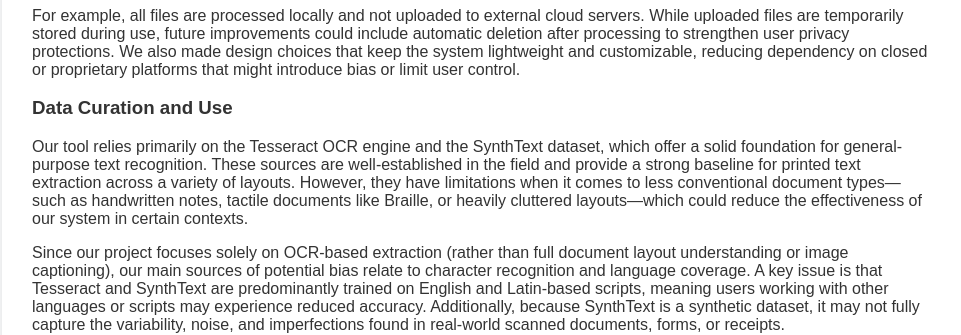
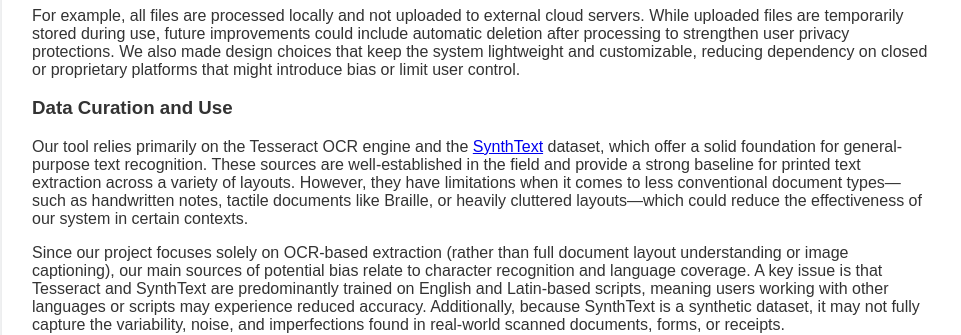
Before and after one commit to Jahazel/First-Draft, a plain HTML site: page index.html in a window 1280 px wide. Shown: the part 1140-1475 px from the top of the page, without its empty margins (158-1119 px from the left). Drawn offline with Linux system fonts and the light colour scheme.

Commit message:
added synthext dataset

```diff
--- a/index.html
+++ b/index.html
@@ -98,7 +98,8 @@
       </p>
       <h3>Data Curation and Use</h3>
       <p>
-        Our tool relies primarily on the Tesseract OCR engine and the SynthText
+        Our tool relies primarily on the Tesseract OCR engine and the
+        <a href="https://www.kaggle.com/datasets/wassefy/synthtext" target="_blank">SynthText</a>
         dataset, which offer a solid foundation for general-purpose text
         recognition. These sources are well-established in the field and provide
         a strong baseline for printed text extraction across a variety of
```
